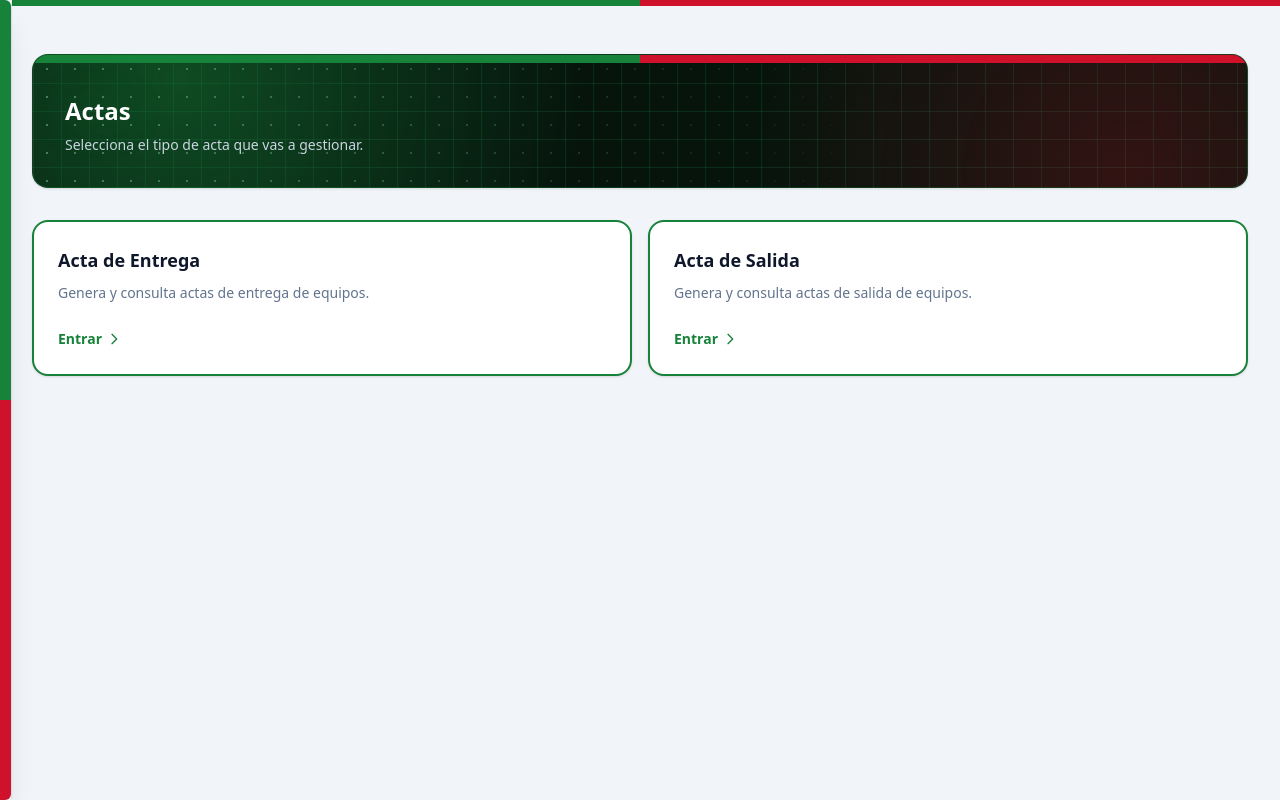
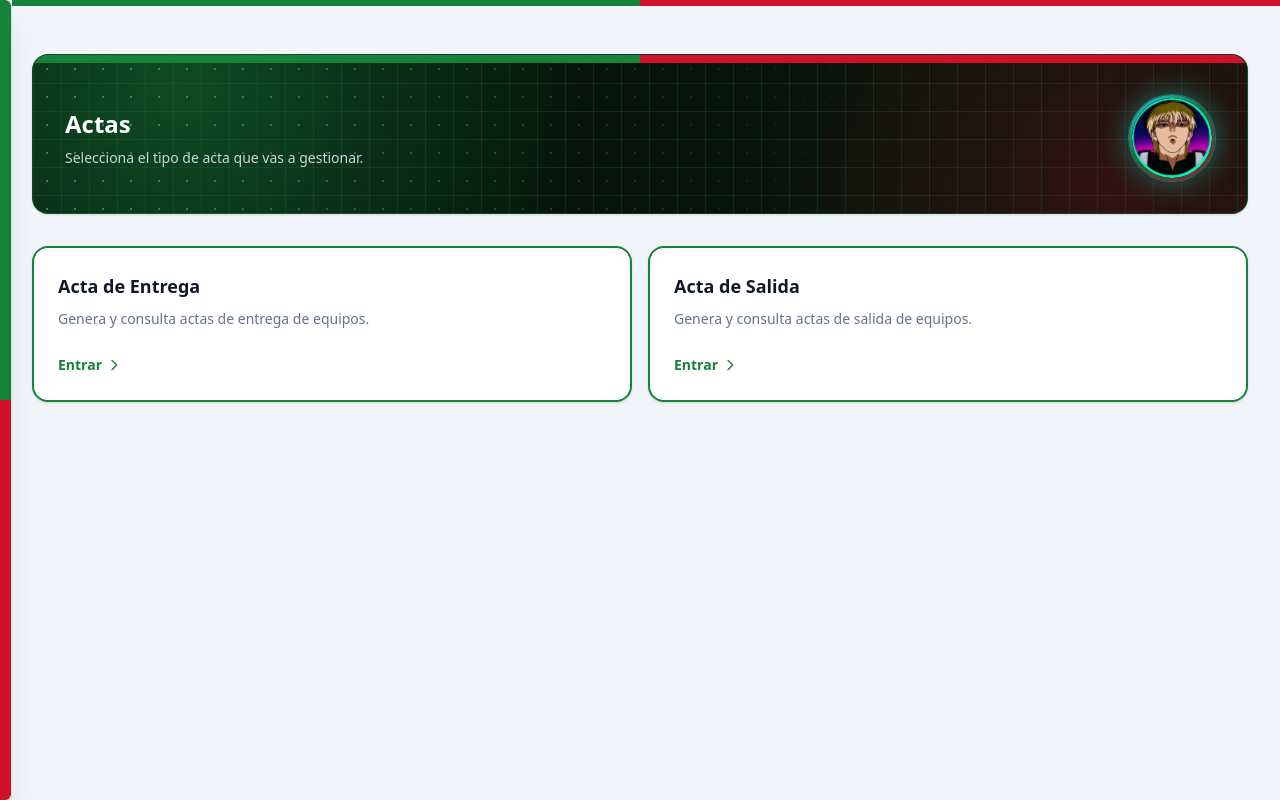
Before and after one commit to desarrollotecnologia/inventario-tic, a Laravel app: page /actas in a window 1280 px wide. Run offline with Laravel 12, Linux system fonts and the light colour scheme; style sheets or scripts are compiled from the project's sources; some web fonts are replaced.

Commit message:
Mostrar avatar en portadas y restaurar menú lateral en todas las vistas.
Coloca el ícono a la derecha del encabezado (inicio y módulos) y deja el menú flyout disponible también en Inicio.

Co-authored-by: Cursor <cursoragent@cursor.com>

```diff
--- a/resources/css/app.css
+++ b/resources/css/app.css
@@ -53,6 +53,23 @@
     filter: drop-shadow(0 0 18px rgba(23, 130, 58, 0.35));
 }
 
+.portada-avatar {
+    position: relative;
+    border-radius: 9999px;
+    padding: 3px;
+    background: linear-gradient(145deg, rgba(34, 211, 238, 0.95), rgba(23, 130, 58, 0.85) 45%, rgba(208, 17, 43, 0.75));
+    box-shadow:
+        0 0 0 1px rgba(34, 211, 238, 0.35),
+        0 0 28px rgba(34, 211, 238, 0.35),
+        0 0 40px rgba(23, 130, 58, 0.25);
+}
+
+.portada-avatar img {
+    display: block;
+    background: #06140c;
+    box-shadow: inset 0 0 0 1px rgba(6, 20, 12, 0.65);
+}
+
 .registro-mayusculas input:not([type='file']):not([type='date']):not([type='hidden']):not([type='checkbox']):not([type='radio']):not([name='cuenta_office365']):not([name='contrasena_deslock_eset']),
 .registro-mayusculas textarea,
 .registro-mayusculas select,
--- a/resources/views/components/layouts/app.blade.php
+++ b/resources/views/components/layouts/app.blade.php
@@ -1,10 +1,10 @@
 @props([
     'title' => null,
-    'modulesNav' => null,
+    'modulesNav' => true,
 ])
 
 @php
-    $showModulesNav = $modulesNav ?? ! request()->routeIs('home');
+    $showModulesNav = filter_var($modulesNav, FILTER_VALIDATE_BOOLEAN);
 @endphp
 
 <!DOCTYPE html>
@@ -13,9 +13,9 @@
         <meta charset="utf-8">
         <meta name="viewport" content="width=device-width, initial-scale=1">
         <title>{{ $title ?? 'Colbeef | Inventario TIC' }}</title>
-        <link rel="icon" type="image/png" href="{{ asset('favicon.png') }}">
-        <link rel="shortcut icon" type="image/png" href="{{ asset('favicon.png') }}">
-        <link rel="apple-touch-icon" href="{{ asset('apple-touch-icon.png') }}">
+        <link rel="icon" type="image/png" href="{{ asset('images/kall-su.png') }}">
+        <link rel="shortcut icon" type="image/png" href="{{ asset('images/kall-su.png') }}">
+        <link rel="apple-touch-icon" href="{{ asset('images/kall-su.png') }}">
         <link rel="preconnect" href="https://fonts.bunny.net">
         <link href="https://fonts.bunny.net/css?family=instrument-sans:400,500,600&display=swap" rel="stylesheet" />
         @vite(['resources/css/app.css', 'resources/js/app.js'])
--- a/resources/views/components/portada-modulo.blade.php
+++ b/resources/views/components/portada-modulo.blade.php
@@ -8,11 +8,8 @@
         <div class="w-1/2 bg-brand-green"></div>
         <div class="w-1/2 bg-brand-red"></div>
     </div>
-    <div @class([
-        'px-6 py-8 sm:px-8',
-        'flex flex-col gap-4 sm:flex-row sm:items-center sm:justify-between' => isset($actions),
-    ])>
-        <div>
+    <div class="flex items-center justify-between gap-4 px-6 py-8 sm:gap-6 sm:px-8">
+        <div class="min-w-0 flex-1">
             <div class="flex flex-wrap items-center gap-3">
                 <h1 class="text-2xl font-semibold text-white">{{ $title }}</h1>
                 {{ $badge ?? '' }}
@@ -20,11 +17,19 @@
             @if (filled($subtitle))
                 <p class="mt-2 text-sm text-slate-300">{{ $subtitle }}</p>
             @endif
+            @isset($actions)
+                <div class="mt-4 flex flex-wrap items-center gap-2 sm:mt-5">
+                    {{ $actions }}
+                </div>
+            @endisset
         </div>
-        @isset($actions)
-            <div class="flex flex-wrap items-center gap-2">
-                {{ $actions }}
-            </div>
-        @endisset
+
+        <div class="portada-avatar shrink-0">
+            <img
+                src="{{ asset('images/kall-su.png') }}"
+                alt="Inventario TIC"
+                class="h-16 w-16 rounded-full object-cover sm:h-20 sm:w-20"
+            >
+        </div>
     </div>
 </section>
```
Also changed, not shown: resources/views/home.blade.php (+15 -6 lines).
